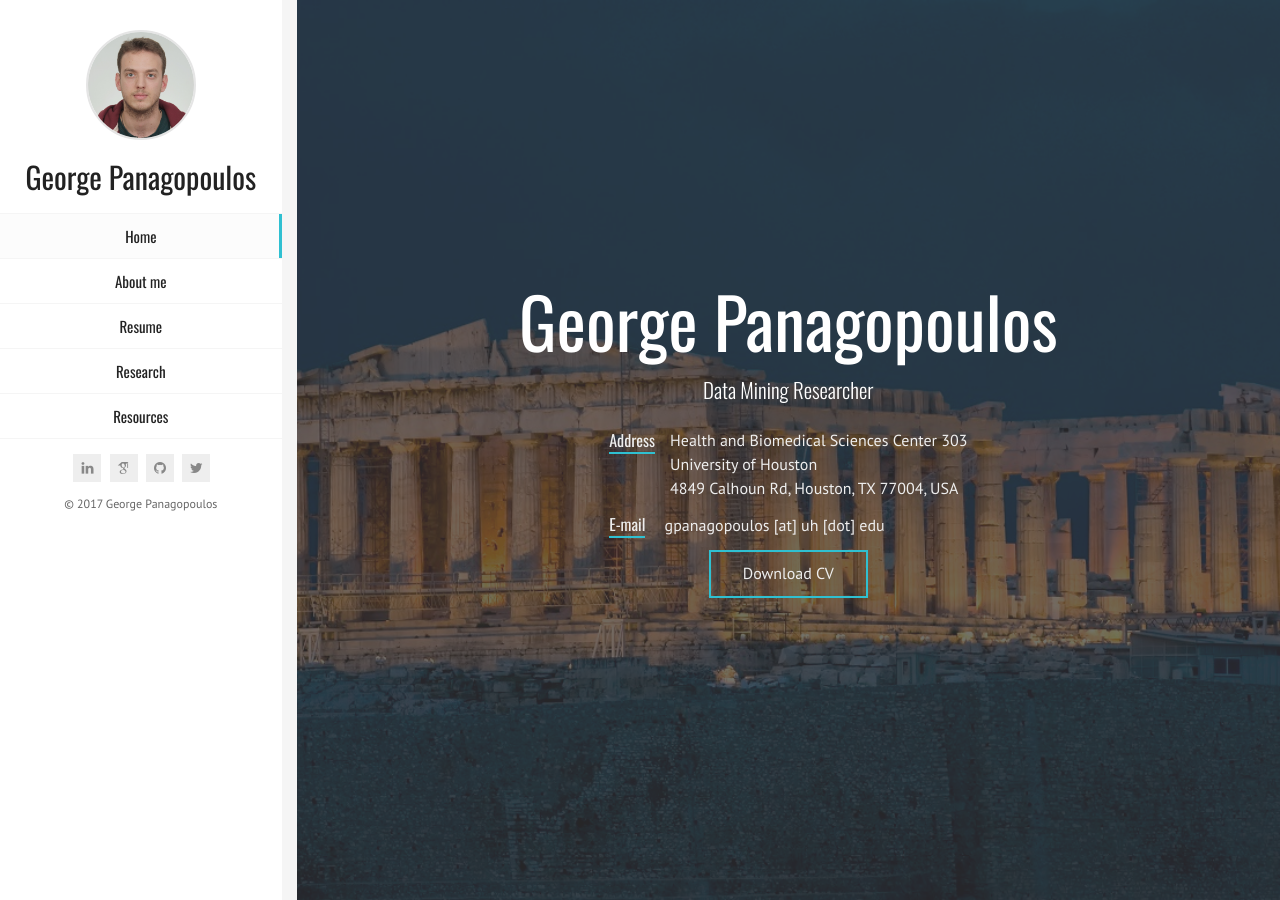
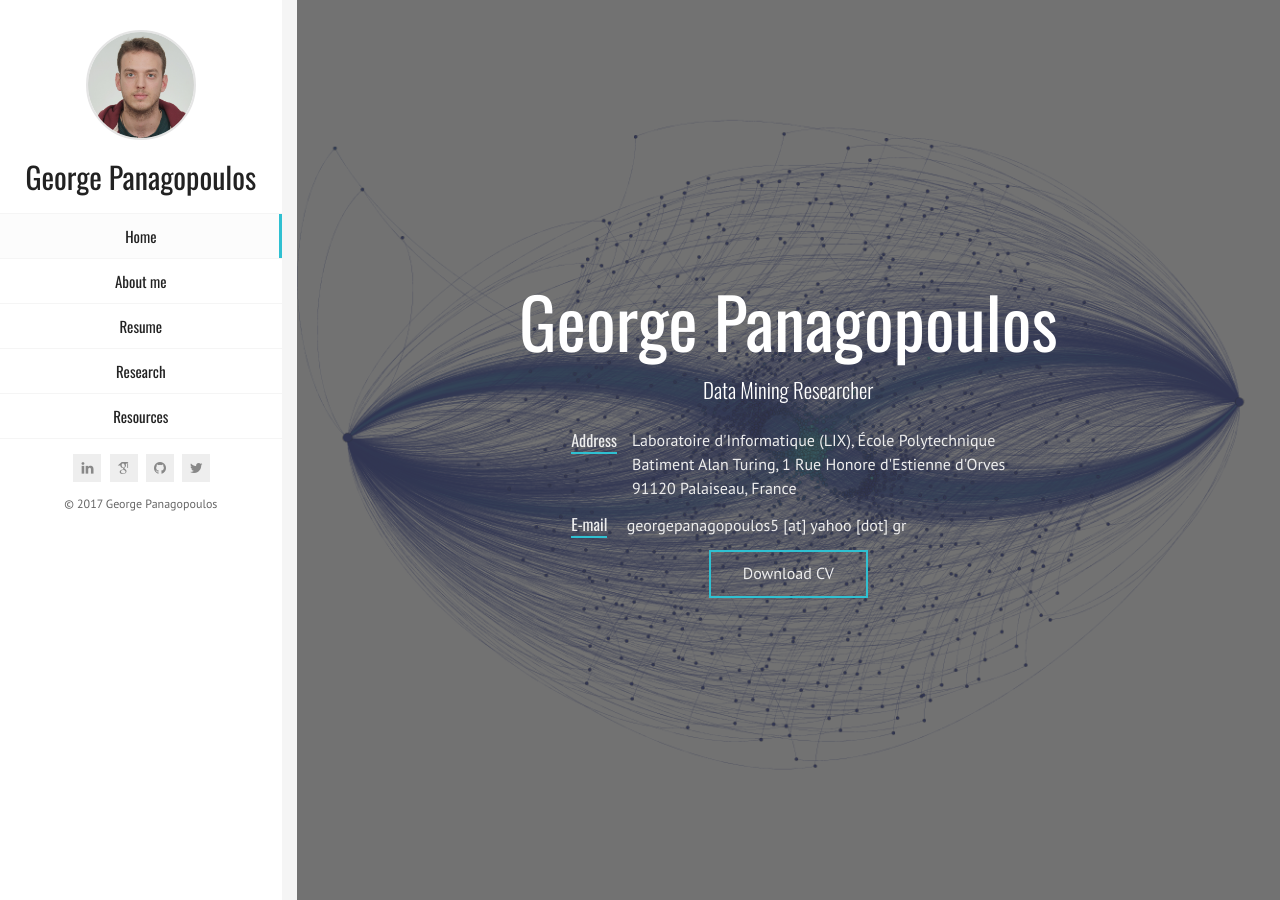
Before and after one commit to geopanag/geopanag.github.io, a Jekyll site: the page built from index.html, in a window 1280 px wide. Built offline with Jekyll 4.4.1, drawn with Linux system fonts in a browser that asks for light colours; some web fonts are replaced; part of the change alters nothing that is shown.

Commit message:
Update resume

```diff
--- a/index.html
+++ b/index.html
@@ -4,7 +4,7 @@ title: George Panagopoulos
 ---
 <!-- Home Subpage -->
 <section class="pt-page pt-page-1 section-with-bg section-paddings-0"
-         style="background-image: url(images/home_page_bg.jpg);" data-id="home">
+         style="background-image: url(images/example_network.png);" data-id="home">
     <div class="home-page-block-bg">
         <div class="mask"></div>
     </div>
@@ -28,9 +28,9 @@ title: George Panagopoulos
                         <table>
                             <tr>
                                 <td style="vertical-align: top;"><span class="title">Address</span></td>
-                                <td><span class="value">Health and Biomedical Sciences Center 303</span><br>
-                                    <span class="value">University of Houston</span><br>
-                                    <span class="value">4849 Calhoun Rd, Houston, TX 77004, USA</span>
+                                <td><span class="value">Laboratoire d'Informatique (LIX), École Polytechnique</span><br>
+                                    <span class="value">Batiment Alan Turing, 1 Rue Honore d'Estienne d'Orves</span><br>
+                                    <span class="value">91120 Palaiseau, France</span>
                                 </td>
                             </tr>
                         </table>
@@ -38,7 +38,7 @@ title: George Panagopoulos
                     <li>
                         <span class="title">E-mail</span>
                         <span class="value">
-                            <a href="mailto:gpanagopoulos@uh.edu">gpanagopoulos [at] uh [dot] edu</a>
+                            <a href="mailto:gpanagopoulos@uh.edu">georgepanagopoulos5 [at] yahoo [dot] gr</a>
                         </span>
                     </li>
                     <li>
@@ -65,17 +65,18 @@ title: George Panagopoulos
         <div class="col-sm-12 col-md-12 subpage-block">
             <div class="general-info">
                 <h3>Education and Work Experience</h3>
-                <p>I am a Computer Science graduate student in
-                    <a href="http://uh.edu/">University of Houston</a> under the supervision of Professor
-                    <a href="http://cpl.uh.edu/people/ioannis_pavlidis/">Ioannis Pavlidis</a>.
-                    Previously, I have worked as a research assistant in <a href="http://www.cpl.uh.edu/">Computational Physiology Lab</a>
-					and before that, I was working as research associate for 2 years in the
-                    <a href="https://www.iit.demokritos.gr/index.php?lang=en">Institute of
-                        Informatics and Telecommunications</a> of
+                <p>I am a research intern in the
+				    <a href="http://www.lix.polytechnique.fr/dascim/">Data Science and Mining Team </a>
+					of the <a href="https://www.lix.polytechnique.fr/en">Computer Science Laboratory </a> of <a href="https://www.polytechnique.edu/en/">École Polytechnique</a>, advised by Prof.
+					<a href=http://www.lix.polytechnique.fr/~mvazirg/> Michalis Vazirgiannis</a> and Assistant Prof. <a href="http://fragkiskos.me/">Fragkiskos Malliaros </a>.
+                    Previously, I was a teaching and research assistant in
+                    <a href="http://uh.edu/">University of Houston</a>, where I obtained my M.Sc. in computer science advised by Prof. <a href="http://cpl.uh.edu/people/ioannis_pavlidis/">Ioannis Pavlidis</a>.
+					Before that, I was working as a research associate for 2 years in the
+                    <a href="https://www.iit.demokritos.gr/index.php?lang=en">Institute of Informatics and Telecommunications</a> of
                     <a href="http://www.demokritos.gr/?lang=en">NCSR Demokritos</a>. I hold a B.Sc. in
                     Informatics and Telematics from
                     <a href="https://www.dit.hua.gr/index.php/en/">Harokopio University of Athens</a>
-                    since July 2014.</p>
+                    since July 2014, where I completed my diploma thesis with Assistant Prof. <a href="https://www.dit.hua.gr/~varlamis/">Iraklis Varlamis </a> .</p>
             </div>
         </div>
     </div>
@@ -156,6 +157,11 @@ title: George Panagopoulos
                 <h3>Experience</h3>
             </div>
             <div class="timeline">   <!-- Single event -->
+			     <div class="timeline-event te-primary">
+                    <h5 class="event-date">June 2018--Present</h5>
+                    <h4 class="event-name">Research Intern</h4>
+                    <span class="event-description">École Polytechnique</span>
+                </div> <!-- Single event -->
                 <div class="timeline-event te-primary">
                     <h5 class="event-date">August 2017--Present</h5>
                     <h4 class="event-name">Teaching Assistant</h4>
@@ -469,42 +475,54 @@ title: George Panagopoulos
         <div class="col-sm-12 col-md-12 subpage-block">
             <div class="general-info" style="font-size: 14px">
                 <ul>
-                    <li><a href="https://www.coursera.org/learn/machine-learning">Machine Learning</a> from Andrew NG </li>
-					<li><a href="https://www.cs.ox.ac.uk/people/nando.defreitas/machinelearning/">Machine Learning</a> from Nando DeFreitas</li>
-                    <li> <a href="https://sccn.ucsd.edu/wiki/Introduction_To_Modern_Brain-Computer_Interface_Design">Brain Computer Interfaces</a> from  Christian Kothe</li>
-					<li><a href="https://www.youtube.com/playlist?list=PLD0F06AA0D2E8FFBA"> Machine learning</a> (more theoritical) from Mathematical Monk</li>
-                    <li><a href="https://www.youtube.com/playlist?list=PL6Xpj9I5qXYEcOhn7TqghAJ6NAPrNmUBH">Neural Networks</a>, from Huggo Larochelle </li>
-                    <li><a href="https://www.coursera.org/learn/neural-networks/home/welcome"> Neural Networks </a> from Geoffrey Hinton himself!</li>
-                    <li><a href="https://www.coursera.org/specializations/data-science">Data Science</a> (computer science-oriented)from  University of Washington</li>
+                    <li><a href="https://www.coursera.org/learn/machine-learning">Machine Learning</a> from Stanford</li>
+					<li><a href="https://www.youtube.com/playlist?list=PLD0F06AA0D2E8FFBA"> Machine learning</a> from Mathematical Monk</li>
+					<li><a href="https://www.coursera.org/specializations/data-science">Data Science</a> (computer science-oriented) from University of Washington</li>
 					<li><a href="https://www.coursera.org/specializations/jhu-data-science">Data Science</a> (statistics-oriented)from Johns Hopkins University</li>
-					<li><a href="https://www.coursera.org/learn/computational-neuroscience">Computational Neuroscience</a> from University of Washington</li>
+					<li><a href="https://www.coursera.org/learn/social-economic-networks">Social and Economic Networks: Models and Analysis</a> from Stanford</li>
+                    <li><a href="https://sccn.ucsd.edu/wiki/Introduction_To_Modern_Brain-Computer_Interface_Design">Brain Computer Interfaces</a> from  Christian Kothe</li>
+                    <li><a href="https://www.youtube.com/playlist?list=PL6Xpj9I5qXYEcOhn7TqghAJ6NAPrNmUBH">Neural Networks</a> from Huggo Larochelle </li>
                 </ul>
             </div>
         </div>
     </div>
     <!-- End of Courses block -->
-    <!-- Books block -->
+    <!-- Textbooks block -->
+    <div class="block-title">
+        <h3>Textbooks</h3>
+    </div>
+    <div class="row">
+        <div class="col-sm-12 col-md-12 subpage-block">
+            <div class="general-info" style="font-size: 14px">
+                <ul>
+                    <li>Kevin Murphy, "Machine Learning: a Probabilistic Perspective", MIT press</li>
+                    <li>David Barber, "Bayesian Reasoning and Machine Learning", Cambridge University Press</li>
+					<li>Simon Haykin, "Neural Networks, A Comprehensive Foundation", Pearson</li>
+					<li>Deepayan Chakrabarti and Christos Faloutsos, "Graph Mining: Laws, Tools, and Case Studies", Morgan & Claypool Publishers</li>
+					<li>Albert-László Barabási and Pósfai Márton, "Network science", Cambridge university press  </li>
+					<li>David Easley and Jon Kleinberg, "Networks, Crowds, and Markets:Reasoning About a Highly Connected World", Cambridge University Press</li>
+                </ul>
+            </div>
+        </div>
+    </div>
+    <!-- End of Books block -->
+	<!-- Books block -->
     <div class="block-title">
         <h3>Books</h3>
     </div>
     <div class="row">
         <div class="col-sm-12 col-md-12 subpage-block">
             <div class="general-info" style="font-size: 14px">
-                <ul>
-                    <li>Kevin P Murphy, Machine Learning: a Probabilistic Perspective. MIT press</li>
-                    <li>David Barber, Bayesian Reasoning and Machine Learning. Cambridge University Press</li>
-                    <li>Simon Haykin, Neural Networks, A Comprehensive Foundation. Pearson</li>
-                    <li>Roger Penrose, The Emperor's New Mind. Oxford University Press</li>
-                    <li>Martin Davis, Engines of Logic: Mathematicians and the Origin of the Computer. Norton</li>
-                    <li>Doxiadis Apostolos and Christos Papadimitriou, LOGICOMIX: an epic search for truth. Bloomsbury Publishing</li>
-                    <li>Marvin Minski, The Society of Mind. Simon & Schuster</li>
-
-                </ul>
+				<ul>
+				<li>Roger Penrose, "The Emperor's New Mind", Oxford University Press</li>
+				<li>Marvin Minski, "The Society of Mind", Simon & Schuster</li>
+				<li>Martin Davis, "Engines of Logic: Mathematicians and the Origin of the Computer", Norton</li>
+				<li>Doxiadis Apostolos and Christos Papadimitriou, "LOGICOMIX: an epic search for truth", Bloomsbury Publishing</li>
+				</ul>
             </div>
         </div>
     </div>
-    <!-- End of Books block -->
-    <!-- Books block -->
+    <!-- Friends block -->
     <div class="block-title">
         <h3>Friends and Colleagues</h3>
     </div>
@@ -527,7 +545,6 @@ title: George Panagopoulos
 </section>
 <!-- End of Resources Subpage -->
 <!-- Blog Subpage -->
-<!---
 <section class="pt-page pt-page-6" data-id="blog">
     <div class="section-title-block">
         <h2 class="section-title">Blog</h2>
@@ -570,5 +587,5 @@ title: George Panagopoulos
         </figure>
         {% endfor %}
     </div>
-</section> -->
+</section>
 <!-- End Blog Subpage -->
```
Also changed, not shown: images/example_network.png (added).
